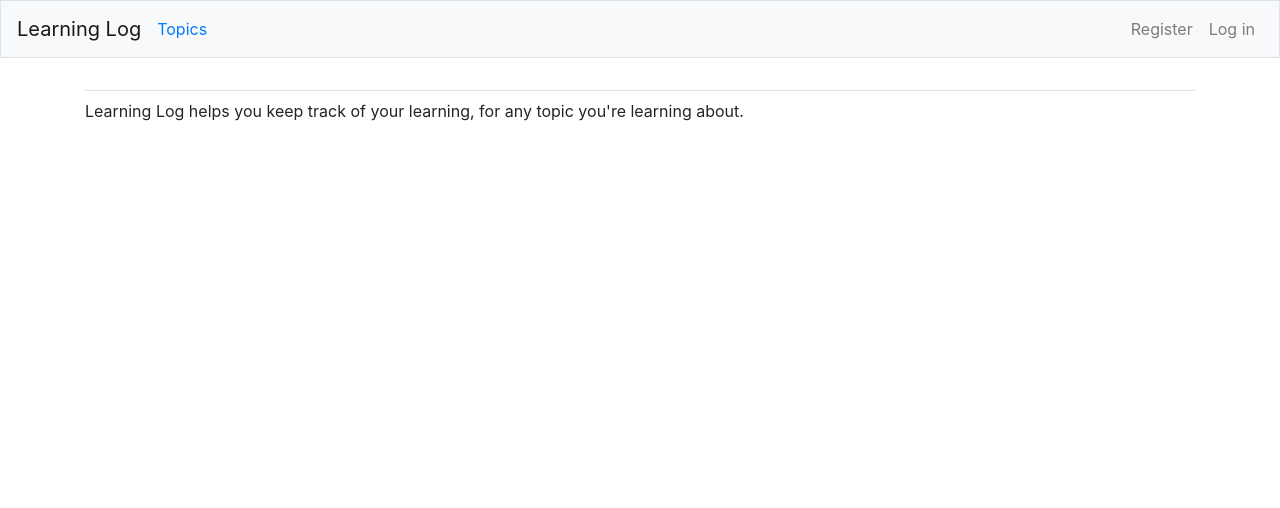
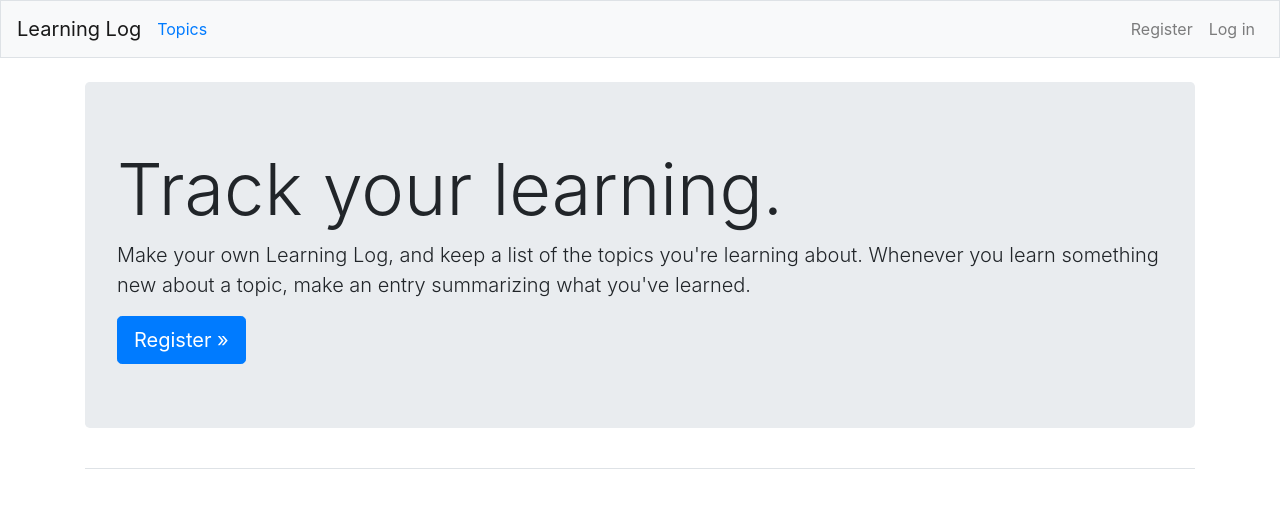
Before and after one commit to pnvnd/python-django, a Django app: page / in a window 1280 px wide. Shown: the top 508 px of the page. Run offline with Django 3.2, Linux system fonts and the light colour scheme; some libraries are stand-ins or nearby versions.

Commit message:
Added jumbotron

```diff
--- a/learning_logs/templates/learning_logs/index.html
+++ b/learning_logs/templates/learning_logs/index.html
@@ -1,7 +1,13 @@
 {% extends "learning_logs/base.html" %}
 
-{% block content %}
+{% block page_header %}
 
-<p>Learning Log helps you keep track of your learning, for any topic you're learning about.</p>
+	<div class="jumbotron">
+		<h1 class="display-3">Track your learning.</h1>
 
-{% endblock content %}
+		<p class="lead">Make your own Learning Log, and keep a list of the topics you're learning about.  Whenever you learn something new about a topic, make an entry summarizing what you've learned.</p>
+
+		<a class="btn btn-lg btn-primary" href="{% url 'users:register' %}" role="button">Register &raquo;</a>
+	</div>
+
+{% endblock page_header %}
```
